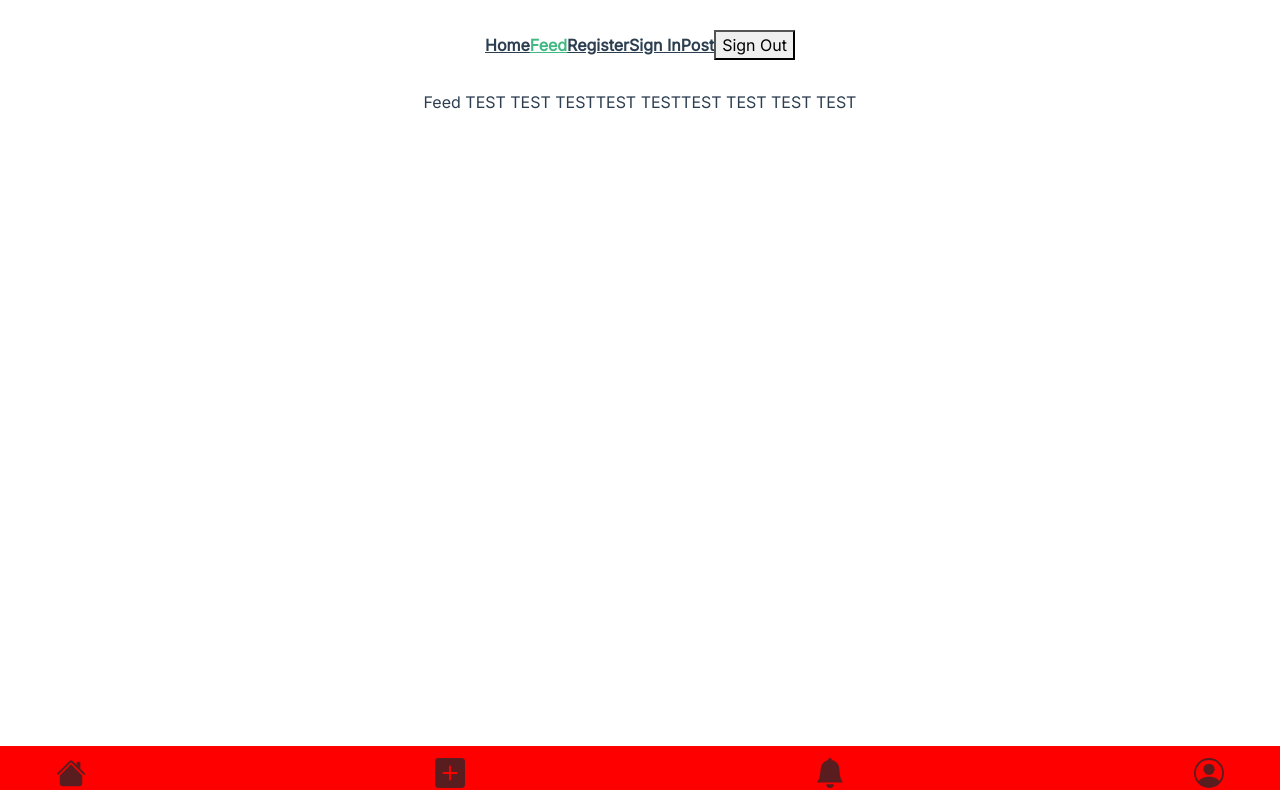
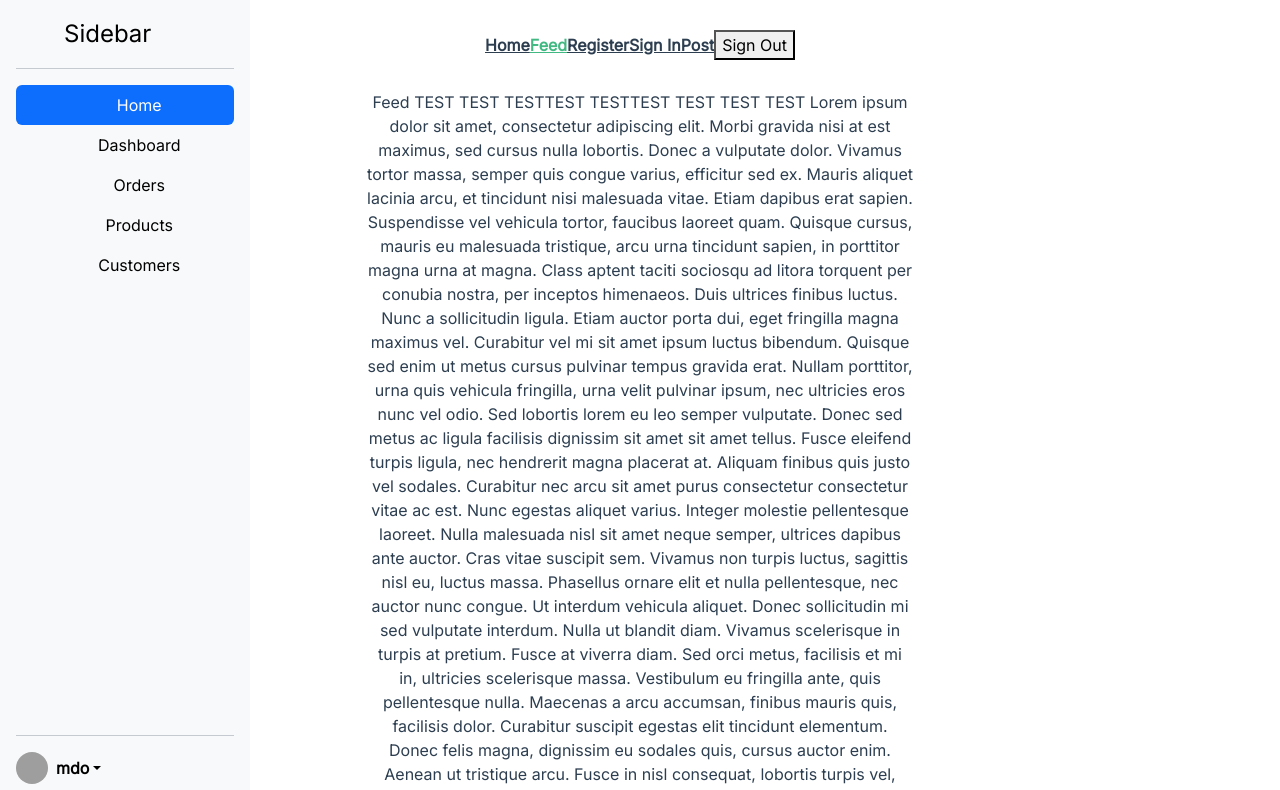
Before and after one commit to KacperKowalczyk0102/local-buddy, a Vue app in the folder local-buddy/: page /feed in a window 1280 px wide. Shown: the top 790 px of the page. Built offline with nearby package versions, Linux system fonts and the light colour scheme; no server answers; sample sign-in values are in the browser's storage; grey boxes are pictures that could not be loaded; a web font is replaced by a local one.

Commit message:
main layoput of feedpage

```diff
--- a/local-buddy/src/assets/css/main.scss
+++ b/local-buddy/src/assets/css/main.scss
@@ -18,7 +18,27 @@ body {
 	background-size: 180% 180%;
 	animation: gradient-animation 10s ease infinite;
 }
+.nav-tabs {
+	border: none !important;
+}
 
+footer a.nav-link {
+	color: white !important;
+}
+footer a.active {
+	background-color: transparent !important;
+	border: none !important;
+	color: black !important;
+	border-bottom: 2px solid black !important;
+}
+.sidebar {
+	position: fixed !important;
+	left: 0 !important;
+	top: 0 !important;
+	height: 100vh !important;
+	overflow-y: auto !important;
+	width: 250px; /* Adjust as needed */
+}
 @keyframes gradient-animation {
 	0% {
 		background-position: 0% 50%;
--- a/local-buddy/src/views/Feed.vue
+++ b/local-buddy/src/views/Feed.vue
@@ -1,9 +1,113 @@
 <template>
-	Feed TEST TEST TESTTEST TESTTEST TEST TEST TEST
-	<footer class="fixed-bottom" style="background-color: red">
-		<ul class="nav justify-content-between py-1 mx-5">
+	<div class="container">
+		<div class="row d-flex align-items-center justify-content-center">
+			<!-- SIDEBAR FOR DESKTOPS -->
+			<div v-if="isMobile === false" class="d-flex flex-column flex-shrink-0 p-3 bg-body-tertiary fixed-left col-md-3 sidebar">
+				<a href="/" class="d-flex align-items-center mb-3 mb-md-0 me-md-auto link-body-emphasis text-decoration-none">
+					<svg class="bi pe-none me-2" width="40" height="32"><use xlink:href="#bootstrap"></use></svg>
+					<span class="fs-4">Sidebar</span>
+				</a>
+				<hr />
+				<ul class="nav nav-pills flex-column mb-auto">
 					<li class="nav-item">
-				<a href="#" class="nav-link px-2 text-body-secondary"
+						<a href="#" class="nav-link active" aria-current="page">
+							<svg class="bi pe-none me-2" width="16" height="16"><use xlink:href="#home"></use></svg>
+							Home
+						</a>
+					</li>
+					<li>
+						<a href="#" class="nav-link link-body-emphasis">
+							<svg class="bi pe-none me-2" width="16" height="16"><use xlink:href="#speedometer2"></use></svg>
+							Dashboard
+						</a>
+					</li>
+					<li>
+						<a href="#" class="nav-link link-body-emphasis">
+							<svg class="bi pe-none me-2" width="16" height="16"><use xlink:href="#table"></use></svg>
+							Orders
+						</a>
+					</li>
+					<li>
+						<a href="#" class="nav-link link-body-emphasis">
+							<svg class="bi pe-none me-2" width="16" height="16"><use xlink:href="#grid"></use></svg>
+							Products
+						</a>
+					</li>
+					<li>
+						<a href="#" class="nav-link link-body-emphasis">
+							<svg class="bi pe-none me-2" width="16" height="16"><use xlink:href="#people-circle"></use></svg>
+							Customers
+						</a>
+					</li>
+				</ul>
+				<hr />
+				<div class="dropdown">
+					<a
+						href="#"
+						class="d-flex align-items-center link-body-emphasis text-decoration-none dropdown-toggle"
+						data-bs-toggle="dropdown"
+						aria-expanded="false"
+					>
+						<img src="https://github.com/mdo.png" alt="" width="32" height="32" class="rounded-circle me-2" />
+						<strong>mdo</strong>
+					</a>
+					<ul class="dropdown-menu text-small shadow">
+						<li><a class="dropdown-item" href="#">New project...</a></li>
+						<li><a class="dropdown-item" href="#">Settings</a></li>
+						<li><a class="dropdown-item" href="#">Profile</a></li>
+						<li><hr class="dropdown-divider" /></li>
+						<li><a class="dropdown-item" href="#">Sign out</a></li>
+					</ul>
+				</div>
+			</div>
+			<!-- MAIN CONTENT -->
+			<div class="col-md-6">
+				Feed TEST TEST TESTTEST TESTTEST TEST TEST TEST Lorem ipsum dolor sit amet, consectetur adipiscing elit. Morbi gravida nisi at est maximus,
+				sed cursus nulla lobortis. Donec a vulputate dolor. Vivamus tortor massa, semper quis congue varius, efficitur sed ex. Mauris aliquet lacinia
+				arcu, et tincidunt nisi malesuada vitae. Etiam dapibus erat sapien. Suspendisse vel vehicula tortor, faucibus laoreet quam. Quisque cursus,
+				mauris eu malesuada tristique, arcu urna tincidunt sapien, in porttitor magna urna at magna. Class aptent taciti sociosqu ad litora torquent
+				per conubia nostra, per inceptos himenaeos. Duis ultrices finibus luctus. Nunc a sollicitudin ligula. Etiam auctor porta dui, eget fringilla
+				magna maximus vel. Curabitur vel mi sit amet ipsum luctus bibendum. Quisque sed enim ut metus cursus pulvinar tempus gravida erat. Nullam
+				porttitor, urna quis vehicula fringilla, urna velit pulvinar ipsum, nec ultricies eros nunc vel odio. Sed lobortis lorem eu leo semper
+				vulputate. Donec sed metus ac ligula facilisis dignissim sit amet sit amet tellus. Fusce eleifend turpis ligula, nec hendrerit magna placerat
+				at. Aliquam finibus quis justo vel sodales. Curabitur nec arcu sit amet purus consectetur consectetur vitae ac est. Nunc egestas aliquet
+				varius. Integer molestie pellentesque laoreet. Nulla malesuada nisl sit amet neque semper, ultrices dapibus ante auctor. Cras vitae suscipit
+				sem. Vivamus non turpis luctus, sagittis nisl eu, luctus massa. Phasellus ornare elit et nulla pellentesque, nec auctor nunc congue. Ut
+				interdum vehicula aliquet. Donec sollicitudin mi sed vulputate interdum. Nulla ut blandit diam. Vivamus scelerisque in turpis at pretium.
+				Fusce at viverra diam. Sed orci metus, facilisis et mi in, ultricies scelerisque massa. Vestibulum eu fringilla ante, quis pellentesque nulla.
+				Maecenas a arcu accumsan, finibus mauris quis, facilisis dolor. Curabitur suscipit egestas elit tincidunt elementum. Donec felis magna,
+				dignissim eu sodales quis, cursus auctor enim. Aenean ut tristique arcu. Fusce in nisl consequat, lobortis turpis vel, ornare libero. Maecenas
+				iaculis quam neque, ut lobortis diam tristique in. Nulla facilisi. Suspendisse varius sapien at sodales ultrices. Phasellus suscipit feugiat
+				nunc id lacinia. Maecenas finibus nibh nisi, tempor blandit tellus pulvinar in. Donec at nunc id odio efficitur finibus nec at est. Maecenas
+				vitae turpis tincidunt, luctus tortor id, tincidunt ipsum. Aliquam sapien purus, consequat nec interdum facilisis, euismod blandit augue.
+				Proin porta non sapien at porttitor. Donec ac mi ut purus feugiat varius et gravida dui. Nam augue nulla, efficitur a lacus vel, rhoncus
+				congue tortor. Donec commodo eleifend enim, ac lacinia diam tempus congue. Lorem ipsum dolor sit amet, consectetur adipiscing elit. Morbi
+				gravida nisi at est maximus, sed cursus nulla lobortis. Donec a vulputate dolor. Vivamus tortor massa, semper quis congue varius, efficitur
+				sed ex. Mauris aliquet lacinia arcu, et tincidunt nisi malesuada vitae. Etiam dapibus erat sapien. Suspendisse vel vehicula tortor, faucibus
+				laoreet quam. Quisque cursus, mauris eu malesuada tristique, arcu urna tincidunt sapien, in porttitor magna urna at magna. Class aptent taciti
+				sociosqu ad litora torquent per conubia nostra, per inceptos himenaeos. Duis ultrices finibus luctus. Nunc a sollicitudin ligula. Etiam auctor
+				porta dui, eget fringilla magna maximus vel. Curabitur vel mi sit amet ipsum luctus bibendum. Quisque sed enim ut metus cursus pulvinar tempus
+				gravida erat. Nullam porttitor, urna quis vehicula fringilla, urna velit pulvinar ipsum, nec ultricies eros nunc vel odio. Sed lobortis lorem
+				eu leo semper vulputate. Donec sed metus ac ligula facilisis dignissim sit amet sit amet tellus. Fusce eleifend turpis ligula, nec hendrerit
+				magna placerat at. Aliquam finibus quis justo vel sodales. Curabitur nec arcu sit amet purus consectetur consectetur vitae ac est. Nunc
+				egestas aliquet varius. Integer molestie pellentesque laoreet. Nulla malesuada nisl sit amet neque semper, ultrices dapibus ante auctor. Cras
+				vitae suscipit sem. Vivamus non turpis luctus, sagittis nisl eu, luctus massa. Phasellus ornare elit et nulla pellentesque, nec auctor nunc
+				congue. Ut interdum vehicula aliquet. Donec sollicitudin mi sed vulputate interdum. Nulla ut blandit diam. Vivamus scelerisque in turpis at
+				pretium. Fusce at viverra diam. Sed orci metus, facilisis et mi in, ultricies scelerisque massa. Vestibulum eu fringilla ante, quis
+				pellentesque nulla. Maecenas a arcu accumsan, finibus mauris quis, facilisis dolor. Curabitur suscipit egestas elit tincidunt elementum. Donec
+				felis magna, dignissim eu sodales quis, cursus auctor enim. Aenean ut tristique arcu. Fusce in nisl consequat, lobortis turpis vel, ornare
+				libero. Maecenas iaculis quam neque, ut lobortis diam tristique in. Nulla facilisi. Suspendisse varius sapien at sodales ultrices. Phasellus
+				suscipit feugiat nunc id lacinia. Maecenas finibus nibh nisi, tempor blandit tellus pulvinar in. Donec at nunc id odio efficitur finibus nec
+				at est. Maecenas vitae turpis tincidunt, luctus tortor id, tincidunt ipsum. Aliquam sapien purus, consequat nec interdum facilisis, euismod
+				blandit augue. Proin porta non sapien at porttitor. Donec ac mi ut purus feugiat varius et gravida dui. Nam augue nulla, efficitur a lacus
+				vel, rhoncus congue tortor. Donec commodo eleifend enim, ac lacinia diam tempus congue.
+			</div>
+		</div>
+		<!-- FOOTER FOR MOBILES -->
+		<footer v-if="isMobile" class="fixed-bottom" style="background-color: red">
+			<ul class="nav nav-tabs justify-content-between py-1 mx-5" role="tablist">
+				<li class="nav-item">
+					<a href="#" @click.prevent="goToFeed" class="nav-link px-2 text-body-secondary nav-link active" role="tab"
 						><!-- Home --><svg xmlns="http://www.w3.org/2000/svg" height="30" fill="currentColor" class="bi bi-house-fill" viewBox="0 0 16 16">
 							<path
 								d="M8.707 1.5a1 1 0 0 0-1.414 0L.646 8.146a.5.5 0 0 0 .708.708L8 2.207l6.646 6.647a.5.5 0 0 0 .708-.708L13 5.793V2.5a.5.5 0 0 0-.5-.5h-1a.5.5 0 0 0-.5.5v1.293z"
@@ -12,15 +116,15 @@
 					></a>
 				</li>
 				<li class="nav-item">
-				<a href="#" class="nav-link px-2 text-body-secondary"
-					><svg xmlns="http://www.w3.org/2000/svg" height="30" fill="currentColor" class="bi bi-plus-square-fill" viewBox="0 0 16 16">
+					<a @click.prevent="goToPost" href="#" class="nav-link px-2 text-body-secondary nav-link" role="tab"
+						><!-- post --><svg xmlns="http://www.w3.org/2000/svg" height="30" fill="currentColor" class="bi bi-plus-square-fill" viewBox="0 0 16 16">
 							<path
 								d="M2 0a2 2 0 0 0-2 2v12a2 2 0 0 0 2 2h12a2 2 0 0 0 2-2V2a2 2 0 0 0-2-2zm6.5 4.5v3h3a.5.5 0 0 1 0 1h-3v3a.5.5 0 0 1-1 0v-3h-3a.5.5 0 0 1 0-1h3v-3a.5.5 0 0 1 1 0"
 							/></svg
 					></a>
 				</li>
 				<li class="nav-item">
-				<a href="#" class="nav-link px-2 text-body-secondary"
+					<a href="#" class="nav-link px-2 text-body-secondary nav-link" role="tab"
 						><!-- Notification --><svg xmlns="http://www.w3.org/2000/svg" height="30" fill="currentColor" class="bi bi-bell-fill" viewBox="0 0 16 16">
 							<path
 								d="M8 16a2 2 0 0 0 2-2H6a2 2 0 0 0 2 2m.995-14.901a1 1 0 1 0-1.99 0A5 5 0 0 0 3 6c0 1.098-.5 6-2 7h14c-1.5-1-2-5.902-2-7 0-2.42-1.72-4.44-4.005-4.901"
@@ -28,7 +132,7 @@
 					></a>
 				</li>
 				<li class="nav-item">
-				<a href="#" class="nav-link px-2 text-body-secondary"
+					<a href="#" class="nav-link px-2 text-body-secondary nav-link" role="tab"
 						><!-- Profile --><svg xmlns="http://www.w3.org/2000/svg" height="30" fill="currentColor" class="bi bi-person-circle" viewBox="0 0 16 16">
 							<path d="M11 6a3 3 0 1 1-6 0 3 3 0 0 1 6 0" />
 							<path
@@ -39,11 +143,34 @@
 				</li>
 			</ul>
 		</footer>
+	</div>
 </template>
 
 <script>
+import { useRouter } from "vue-router";
+import { ref, onMounted } from "vue";
 export default {
-	// Twój kod JavaScript
+	setup() {
+		const router = useRouter();
+		const isMobile = ref(window.innerWidth <= 768);
+
+		window.addEventListener("resize", () => {
+			isMobile.value = window.innerWidth <= 768;
+		});
+
+		onMounted(() => {
+			isMobile.value = window.innerWidth <= 768;
+		});
+
+		const goToFeed = () => {
+			router.push("/feed");
+		};
+		const goToPost = () => {
+			router.push("/post");
+		};
+
+		return { goToFeed, goToPost, isMobile };
+	},
 };
 </script>
 
```
Lines whose indentation alone changed are shown as unchanged.
